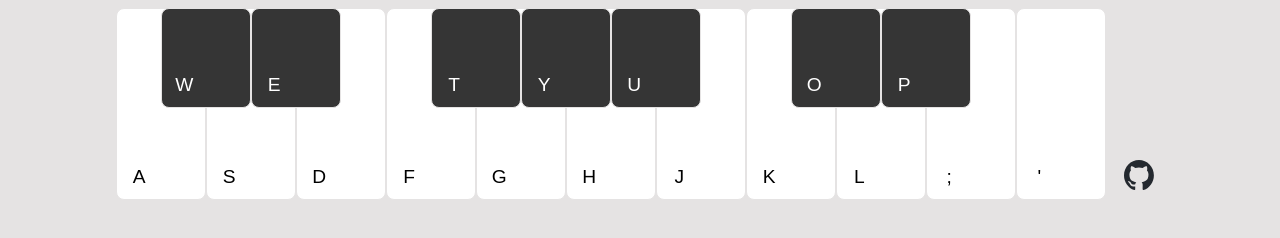
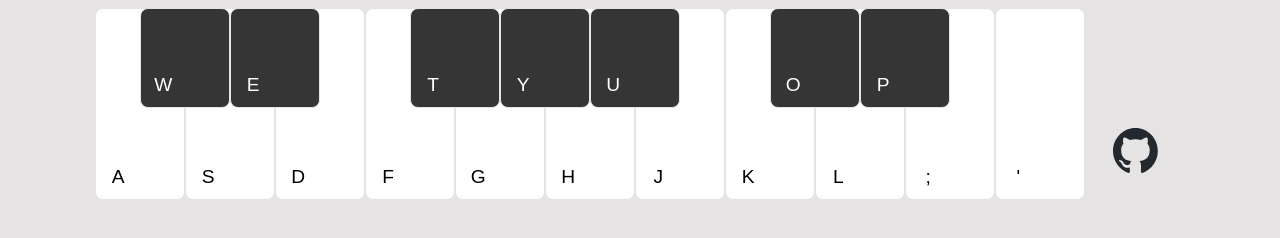
Before and after one commit to sshrop/keyboard, a website: page index.html in a window 1280 px wide. Drawn offline with Linux system fonts and the light colour scheme.

Commit message:
Cleanup landscape github mark css.

```diff
--- a/css/style.css
+++ b/css/style.css
@@ -4,6 +4,7 @@
   --key-width: 90px;
   --portrait-natural-key-height: 192px;
   --portrait-accidental-key-height: 100px;
+  --github-icon-size: 100px;
 }
 
 html,
@@ -20,6 +21,10 @@ body {
 
 .content {
   display: flex;
+  padding: 0;
+  justify-content: center;
+  /* adjust translation offset to equal icon size to make keyboard center in landscape */
+  transform: translate(calc(var(--github-icon-size) * 0.5), 0);
 }
 
 .keyboard-wrapper {
@@ -110,19 +115,18 @@ body {
 
 .github-mark-wrapper {
   display: flex;
-  width: 50px;
-  height: 50px;
+  width: var(--github-icon-size);
+  height: var(--github-icon-size);
   align-items: center;
   justify-content: center;
   align-self: flex-end;
-  margin: 0 0 0 8px;
   transform: rotate(-90deg);
 }
 
 .github-mark {
   display: inline-block;
-  height: 30px;
-  width: 30px;
+  height: 45%;
+  width: 45%;
   -webkit-user-select: none; /* Safari */
   user-select: none; /* Standard syntax */
 }
@@ -132,7 +136,7 @@ body {
   /* the width is greater than the height; assume mobile */
   .content {
     padding: 8px 0 0 0;
-    justify-content: center;
+    transform: unset;
   }
 
   .keyboard {
```
